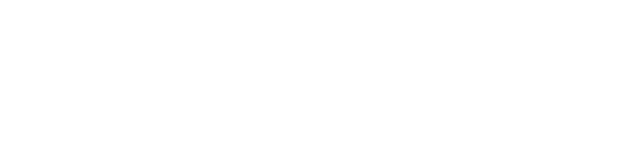
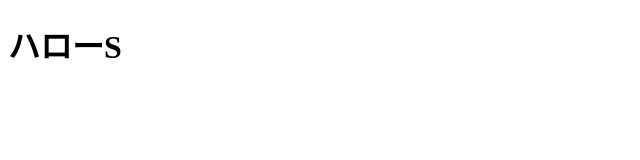
Before and after one commit to mori110/git-p, a plain HTML site: page index.html in a window 1280 px wide. Shown: the whole page, without its empty margins (0-640 px from the left). Drawn offline with Linux system fonts and the light colour scheme.

Commit message:
h１を追加

```diff
--- a/index.html
+++ b/index.html
@@ -7,6 +7,6 @@
   <title>Document</title>
 </head>
 <body>
-
+  <h1>ハローS</h1>
 </body>
 </html>
```
